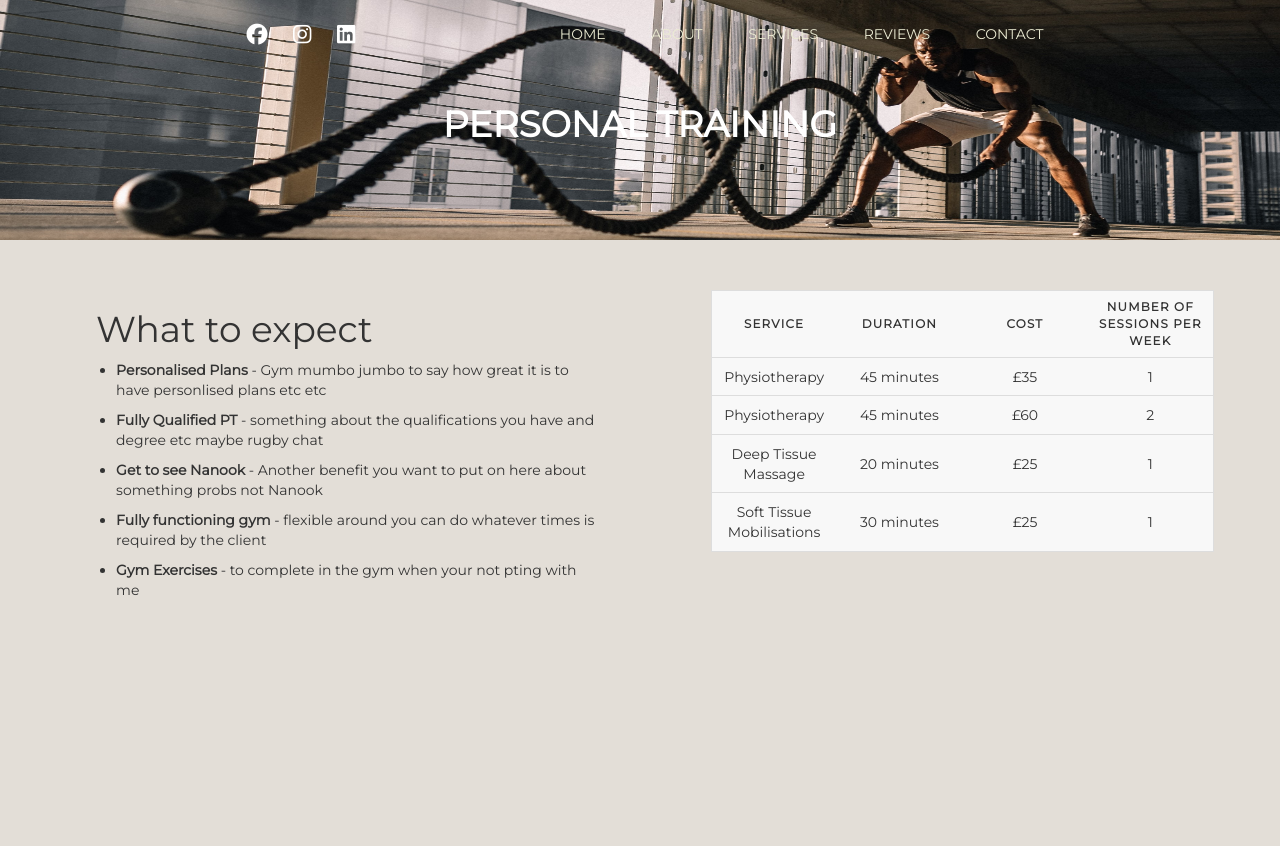
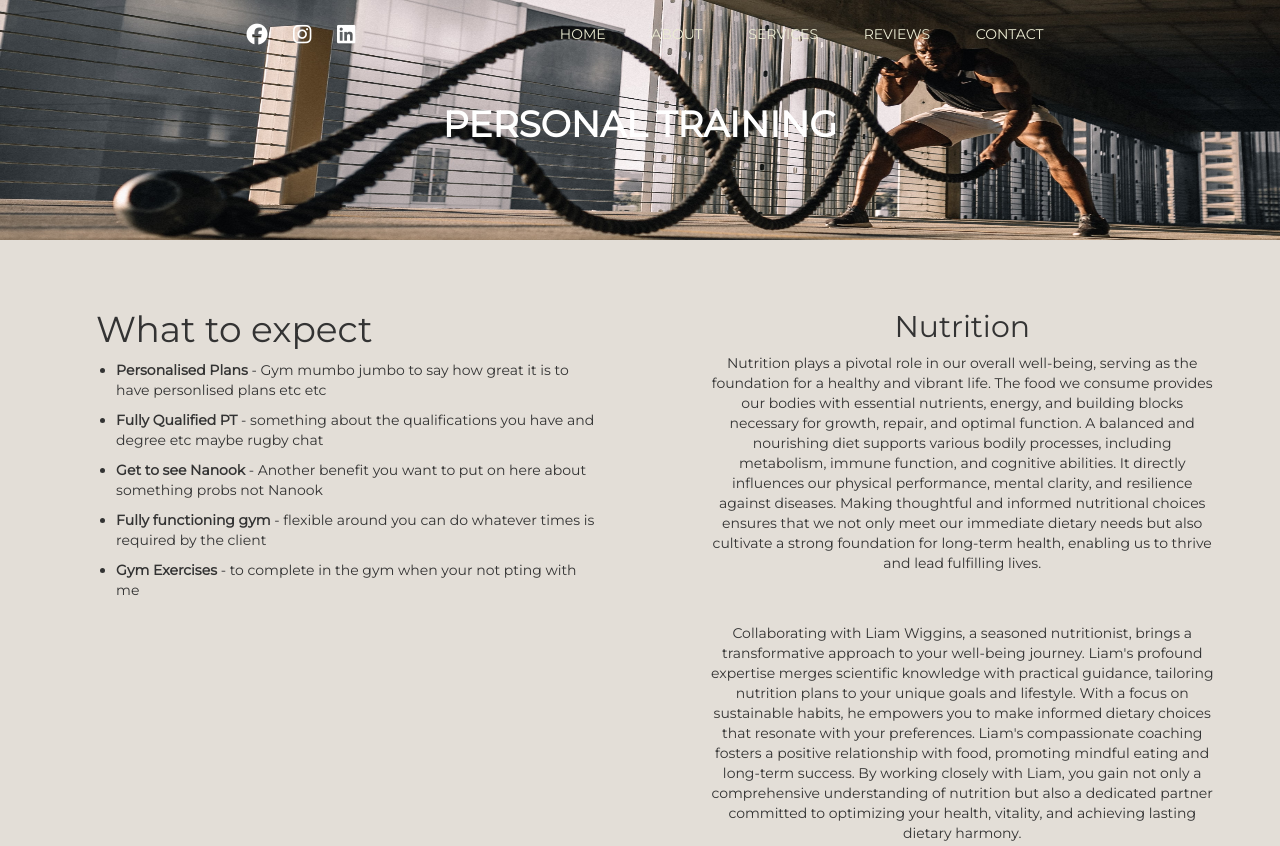
Before and after one commit to Danny-Lambert/liamWigginsWebsite, a website: page personal-training.html in a window 1280 px wide. Shown: the top 846 px of the page. Drawn offline with nearby package versions, Linux system fonts and the light colour scheme; a web font is replaced by a local one.

Commit message:
updates bg and menu

```diff
--- a/personal-training.html
+++ b/personal-training.html
@@ -97,43 +97,11 @@ function menuToggle() {
     </ul>
     </div>
     <div class="col-lg-5 col-10 ml-5 whatToExpectBox text-center">
-
-    <table>
-      <thead>
-        <tr>
-          <th scope="col">Service</th>
-          <th scope="col">Duration</th>
-          <th scope="col">Cost</th>
-          <th scope="col">Number of Sessions Per Week</th>
-        </tr>
-      </thead>
-      <tbody>
-        <tr>
-          <td data-label="Service">Physiotherapy</td>
-          <td data-label="Duration">45 minutes</td>
-          <td data-label="Cost">£35</td>
-          <td data-label="Nº of Sessions P/W">1</td>
-        </tr>
-        <tr>
-          <td data-label="Service">Physiotherapy</td>
-          <td data-label="Duration">45 minutes</td>
-          <td data-label="Cost">£60</td>
-          <td data-label="Nº of Sessions P/W">2</td>
-        </tr>
-        <tr>
-          <td scope="row" data-label="Service">Deep Tissue Massage</td>
-          <td data-label="Duration">20 minutes</td>
-          <td data-label="Cost">£25</td>
-          <td data-label="Nº of Sessions P/W">1</td>
-        </tr>
-        <tr>
-          <td scope="row" data-label="Service">Soft Tissue Mobilisations</td>
-          <td data-label="Duration">30 minutes</td>
-          <td data-label="Cost">£25</td>
-          <td data-label="Nº of Sessions P/W">1</td>
-        </tr>
-      </tbody>
-    </table>
+      <h2>Nutrition</h2>
+      <p>Nutrition plays a pivotal role in our overall well-being, serving as the foundation for a healthy and vibrant life. The food we consume provides our bodies with essential nutrients, energy, and building blocks necessary for growth, repair, and optimal function. A balanced and nourishing diet supports various bodily processes, including metabolism, immune function, and cognitive abilities. It directly influences our physical performance, mental clarity, and resilience against diseases. Making thoughtful and informed nutritional choices ensures that we not only meet our immediate dietary needs but also cultivate a strong foundation for long-term health, enabling us to thrive and lead fulfilling lives.</p>
+      <br><br>
+      <p>
+        Collaborating with Liam Wiggins, a seasoned nutritionist, brings a transformative approach to your well-being journey. Liam's profound expertise merges scientific knowledge with practical guidance, tailoring nutrition plans to your unique goals and lifestyle. With a focus on sustainable habits, he empowers you to make informed dietary choices that resonate with your preferences. Liam's compassionate coaching fosters a positive relationship with food, promoting mindful eating and long-term success. By working closely with Liam, you gain not only a comprehensive understanding of nutrition but also a dedicated partner committed to optimizing your health, vitality, and achieving lasting dietary harmony.</p>
   </div>
   </div>
 
--- a/styles.css
+++ b/styles.css
@@ -120,7 +120,7 @@ box-shadow: rgba(0, 0, 0, 0.1) 0px 20px 25px -5px, rgba(0, 0, 0, 0.04) 0px 10px
     font-size: 70px;
 }
 .secondPage{
-    background-color: white;
+    background-color: #f7f7f7;
 }
 .fadeInContainer{
     margin-top: 5rem;
@@ -233,10 +233,10 @@ font-family: 'Tillana', cursive; */
 /* END OF ABOUT ME */
 
 /* ALL OF THE CONTACT FORM */
-.form{height:440px;background:#e6e6e6;border-radius:8px;box-shadow: rgba(0, 0, 0, 0.1) 0px 20px 25px -5px, rgba(0, 0, 0, 0.04) 0px 10px 10px -5px;
+.form{height:440px;background:#ffffff;border-radius:8px;box-shadow: rgba(0, 0, 0, 0.1) 0px 20px 25px -5px, rgba(0, 0, 0, 0.04) 0px 10px 10px -5px;
   ; margin-top: 5rem;
   margin-bottom: 5rem;padding:20px 30px;;box-sizing:border-box;font-family:'Montserrat',sans-serif;position:relative}
-.contactH2{margin:10px 0;padding-bottom:10px;color:#78788c;border-bottom:3px solid #78788c}
+.contactH2{margin:10px 0;padding-bottom:10px;color:#333;;border-bottom:3px solid #78788c}
 .contactInput{width:100%;padding:10px;box-sizing:border-box;background:none;outline:none;resize:none;border:0;font-family:'Montserrat',sans-serif;transition:all .3s;border-bottom:2px solid #bebed2}
 .contactInput:focus{border-bottom:2px solid #78788c}
 .contactP:before{content:attr(type);display:block;margin:28px 0 0;font-size:14px;color:#5a5a5a}
@@ -264,7 +264,6 @@ a:link,a:active,a:visited,a:hover{
 }
 .innerdiv
 {
-	transform: scale(1.1);
 	margin: 1rem;
 	display: grid;
 	grid-gap: 1.5rem;
```
Also changed, not shown: index.html (+17 -12 lines), physiotherapy.html (+3 -2 lines).
